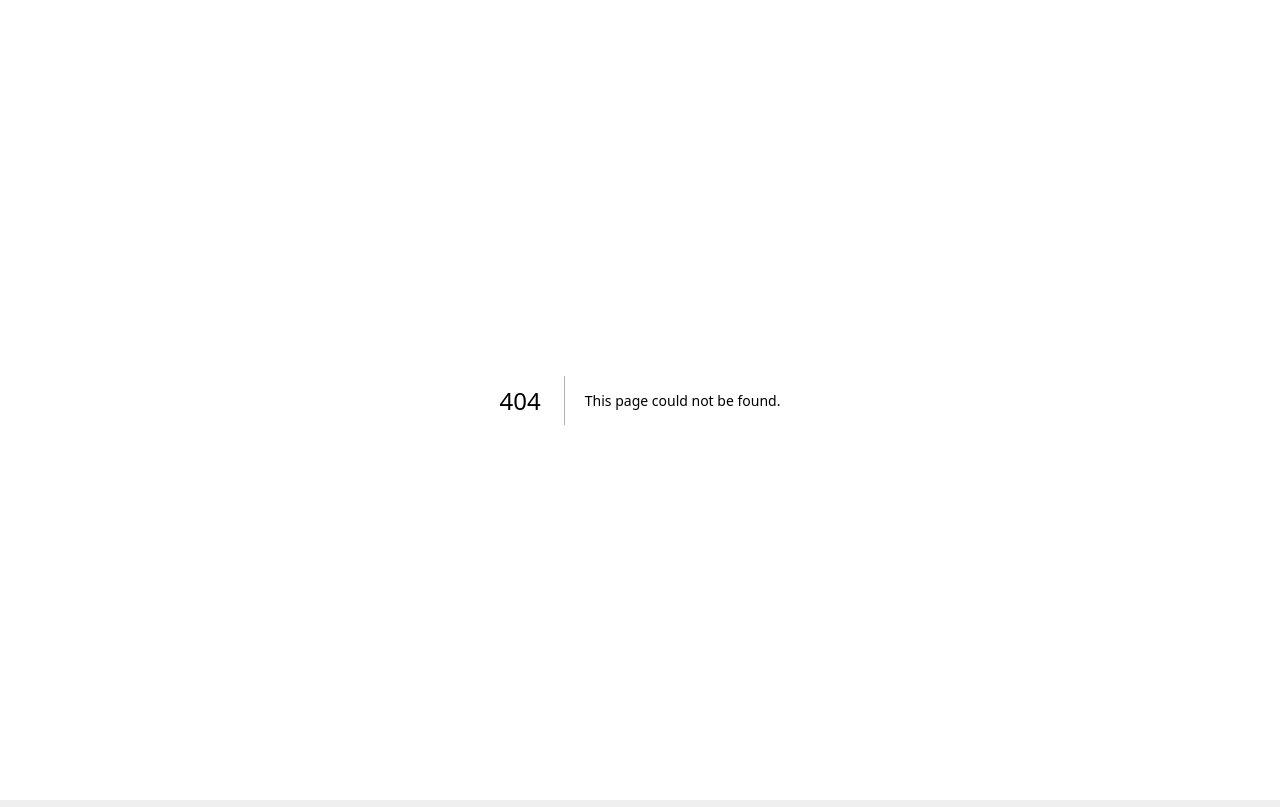
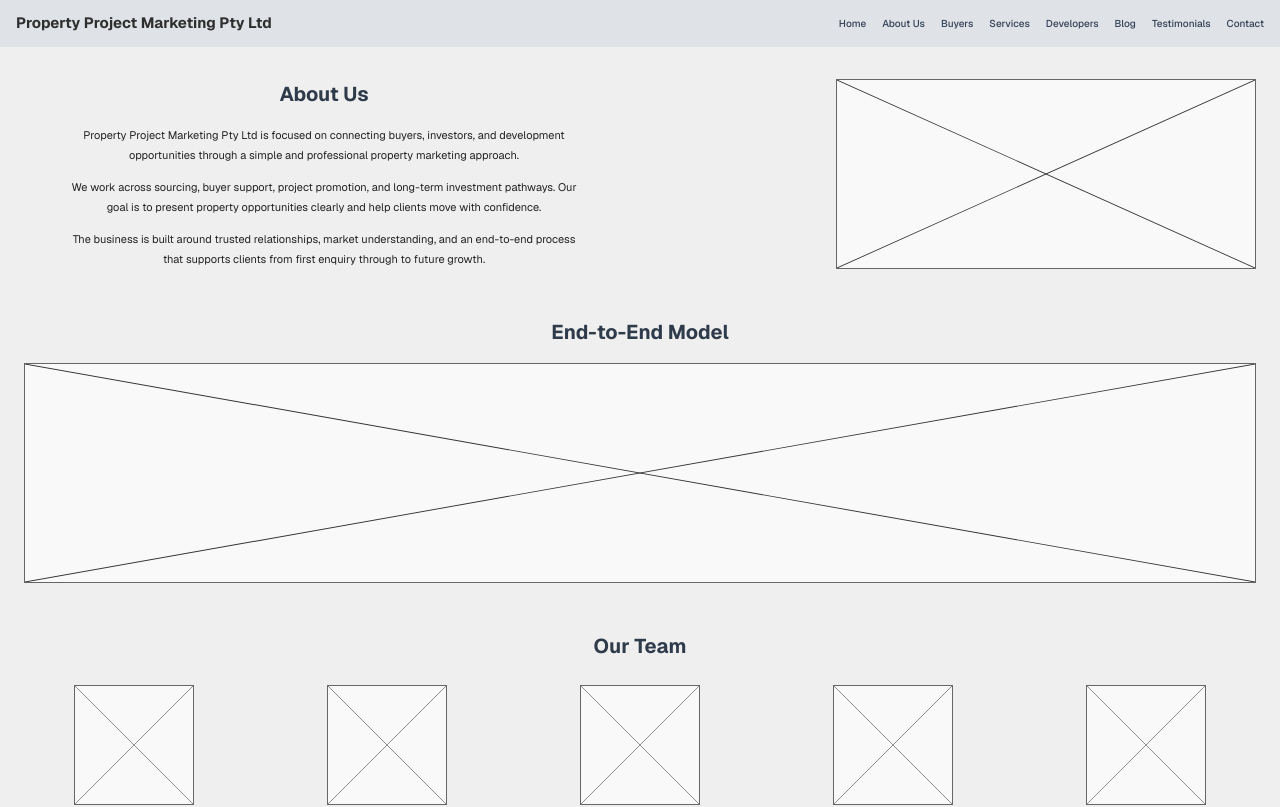
Before and after one commit to nedgerrard-ctrl/Propertied, a Next.js app in the folder ppm/: page /about in a window 1280 px wide. Before the commit this address had no page. Shown: the top 807 px of the page. Built offline with nearby package versions, Linux system fonts and the light colour scheme.

Commit message:
About us page

```diff
--- /dev/null
+++ b/ppm/app/about/page.tsx
@@ -0,0 +1,164 @@
+export default function AboutPage() {
+  const team = [
+    { name: "Team Member" },
+    { name: "Team Member" },
+    { name: "Team Member" },
+    { name: "Team Member" },
+    { name: "Team Member" },
+  ];
+
+  return (
+    <main className="min-h-screen w-full bg-[#efefef] text-[#1f2937]">
+      <header className="flex flex-col gap-3 bg-[#dfe2e6] px-4 py-3 md:flex-row md:items-center md:justify-between">
+        <div className="text-[15px] font-bold text-[#2f2f2f]">
+          Property Project Marketing Pty Ltd
+        </div>
+
+        <nav className="flex flex-wrap gap-3 text-[10px] font-medium text-[#334155] md:gap-4">
+          <a href="/">Home</a>
+          <a href="/about">About Us</a>
+          <a href="#">Buyers</a>
+          <a href="#">Services</a>
+          <a href="#">Developers</a>
+          <a href="#">Blog</a>
+          <a href="#">Testimonials</a>
+          <a href="#">Contact</a>
+        </nav>
+      </header>
+
+      <section className="px-6 py-8">
+        <div className="grid gap-8 lg:grid-cols-2 lg:items-start">
+          <div className="text-center">
+            <h1 className="mb-4 text-[20px] font-bold text-[#2f3a4a]">
+                About Us
+            </h1>
+
+            <div className="mx-auto max-w-[520px] space-y-3 text-[11px] leading-5 text-[#222]">
+              <p>
+                Property Project Marketing Pty Ltd is focused on connecting
+                buyers, investors, and development opportunities through a
+                simple and professional property marketing approach.
+              </p>
+              <p>
+                We work across sourcing, buyer support, project promotion, and
+                long-term investment pathways. Our goal is to present property
+                opportunities clearly and help clients move with confidence.
+              </p>
+              <p>
+                The business is built around trusted relationships, market
+                understanding, and an end-to-end process that supports clients
+                from first enquiry through to future growth.
+              </p>
+            </div>
+          </div>
+
+          <div className="flex justify-center lg:justify-end">
+            <div className="h-[190px] w-full max-w-[420px] border border-[#666] bg-[#f9f9f9]">
+              <svg
+                viewBox="0 0 100 100"
+                preserveAspectRatio="none"
+                className="h-full w-full"
+              >
+                <line
+                  x1="0"
+                  y1="0"
+                  x2="100"
+                  y2="100"
+                  stroke="#333"
+                  strokeWidth="0.35"
+                />
+                <line
+                  x1="100"
+                  y1="0"
+                  x2="0"
+                  y2="100"
+                  stroke="#333"
+                  strokeWidth="0.35"
+                />
+              </svg>
+            </div>
+          </div>
+        </div>
+      </section>
+
+      <section className="px-6 py-4">
+        <h2 className="mb-4 text-center text-[20px] font-bold text-[#2f3a4a]">
+          End-to-End Model
+        </h2>
+
+        <div className="mx-auto h-[220px] w-full border border-[#666] bg-[#f9f9f9]">
+          <svg
+            viewBox="0 0 100 100"
+            preserveAspectRatio="none"
+            className="h-full w-full"
+          >
+            <line
+              x1="0"
+              y1="0"
+              x2="100"
+              y2="100"
+              stroke="#333"
+              strokeWidth="0.3"
+            />
+            <line
+              x1="100"
+              y1="0"
+              x2="0"
+              y2="100"
+              stroke="#333"
+              strokeWidth="0.3"
+            />
+          </svg>
+        </div>
+      </section>
+
+      <section className="px-6 py-8">
+        <h2 className="mb-6 text-center text-[20px] font-bold text-[#2f3a4a]">
+          Our Team
+        </h2>
+
+        <div className="grid gap-8 sm:grid-cols-2 md:grid-cols-3 lg:grid-cols-5">
+          {team.map((member, index) => (
+            <div key={index} className="text-center">
+              <div className="mx-auto h-[120px] w-[120px] border border-[#666] bg-[#f9f9f9]">
+                <svg
+                  viewBox="0 0 100 100"
+                  preserveAspectRatio="none"
+                  className="h-full w-full"
+                >
+                  <line
+                    x1="0"
+                    y1="0"
+                    x2="100"
+                    y2="100"
+                    stroke="#333"
+                    strokeWidth="0.45"
+                  />
+                  <line
+                    x1="100"
+                    y1="0"
+                    x2="0"
+                    y2="100"
+                    stroke="#333"
+                    strokeWidth="0.45"
+                  />
+                </svg>
+              </div>
+
+              <p className="mt-3 text-[11px] text-[#333]">{member.name}</p>
+            </div>
+          ))}
+        </div>
+      </section>
+
+      <footer className="mt-8 bg-[#dfe2e6] px-4 py-4 text-center text-[11px] text-[#374151]">
+        <p>© 2026 Property Project Marketing Pty Ltd</p>
+        <div className="mt-2 flex justify-center gap-4">
+          <a href="#">fFacebook</a>
+          <a href="#">𝕏Twitter</a>
+          <a href="#">inLinkedIn</a>
+        </div>
+      </footer>
+    </main>
+  );
+}
--- a/ppm/app/page.tsx
+++ b/ppm/app/page.tsx
@@ -41,17 +41,16 @@ export default function Home() {
   ];
 
   return (
-    <main className="min-h-screen bg-[#efefef] text-[#1f2937]">
-      <div className="w-full px-3 py-2">
-        <div className="border border-[#d0d0d0] bg-[#f5f5f5] px-2 py-3">
-          <header className="flex flex-col gap-3 bg-[#dfe2e6] px-3 py-3 md:flex-row md:items-center md:justify-between">
+    <main className="min-h-screen w-full bg-[#efefef] text-[#1f2937]">
+
+      <header className="flex flex-col gap-3 bg-[#dfe2e6] px-4 py-3 md:flex-row md:items-center md:justify-between">
         <div className="text-[15px] font-bold text-[#2f2f2f]">
           Property Project Marketing Pty Ltd
         </div>
 
         <nav className="flex flex-wrap gap-3 text-[10px] font-medium text-[#334155] md:gap-4">
-              <a href="#">Home</a>
-              <a href="#">About Us</a>
+          <a href="/">Home</a>
+          <a href="/about">About Us</a>
           <a href="#">Buyers</a>
           <a href="#">Services</a>
           <a href="#">Developers</a>
@@ -185,8 +184,6 @@ export default function Home() {
               <a href="#">inLinkedIn</a>
             </div>
           </footer>
-        </div>
-      </div>
     </main>
   );
 }
```
Lines whose indentation alone changed are shown as unchanged.
